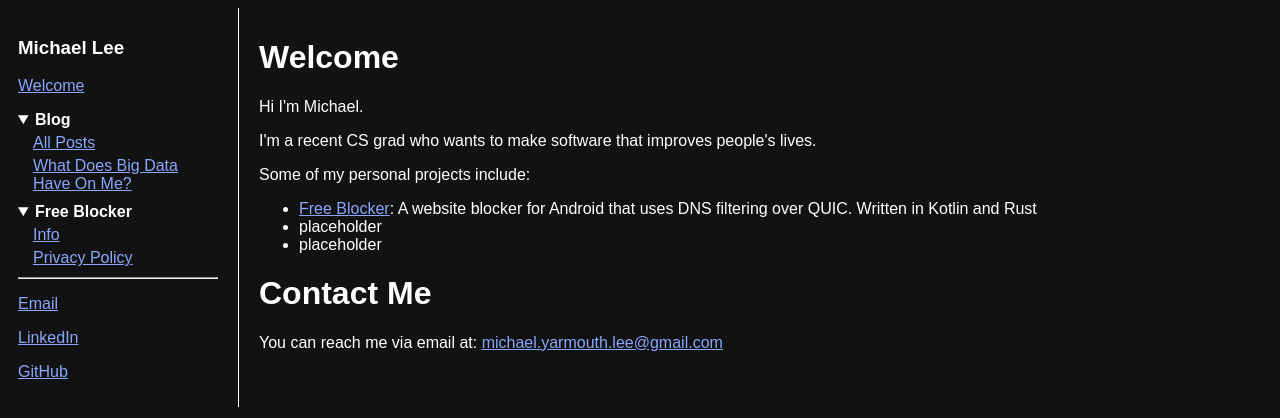
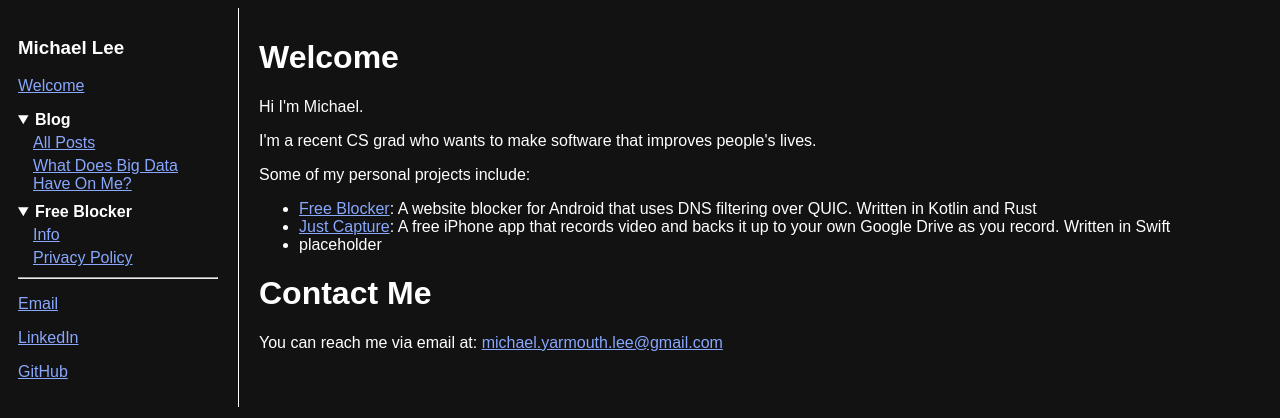
Before and after one commit to p0tatoe/personal-site, an Astro site: page / in a window 1280 px wide. Built offline with nearby package versions, Linux system fonts and the light colour scheme; Astro itself is replaced by a stand-in of ours.

Commit message:
Add Just Capture to projects list (#1)
Co-authored-by: Claude Opus 5.5 <noreply@anthropic.com>

```diff
--- a/src/pages/index.astro
+++ b/src/pages/index.astro
@@ -19,7 +19,12 @@ import Layout from "../layouts/Layout.astro";
                 Android that uses DNS filtering over QUIC. Written in Kotlin and
                 Rust
             </li>
-            <li>placeholder</li>
+            <li>
+                <a href="https://justfreesoftware.fyi/just-capture/info"
+                    target="_blank">Just Capture</a>: A free iPhone app that
+                records video and backs it up to your own Google Drive as you
+                record. Written in Swift
+            </li>
             <li>placeholder</li>
         </ul>
     </p>
```
